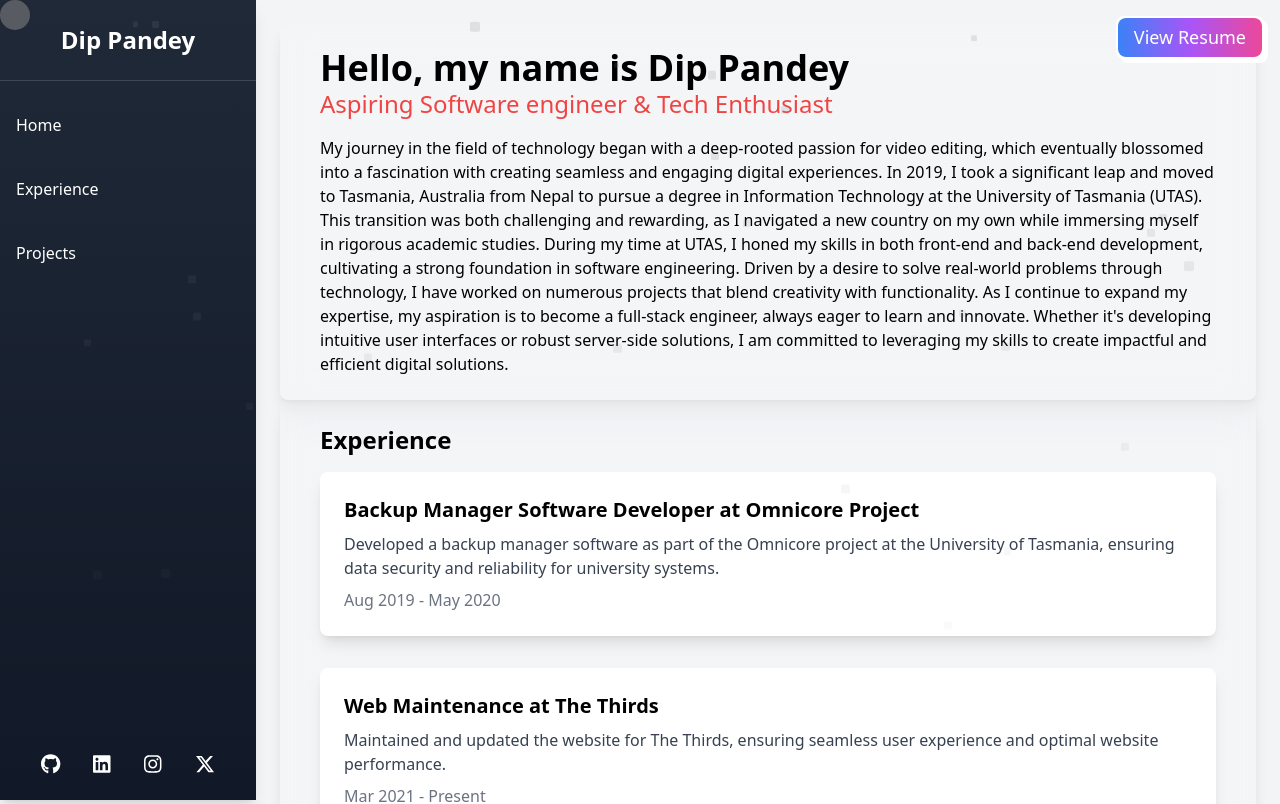
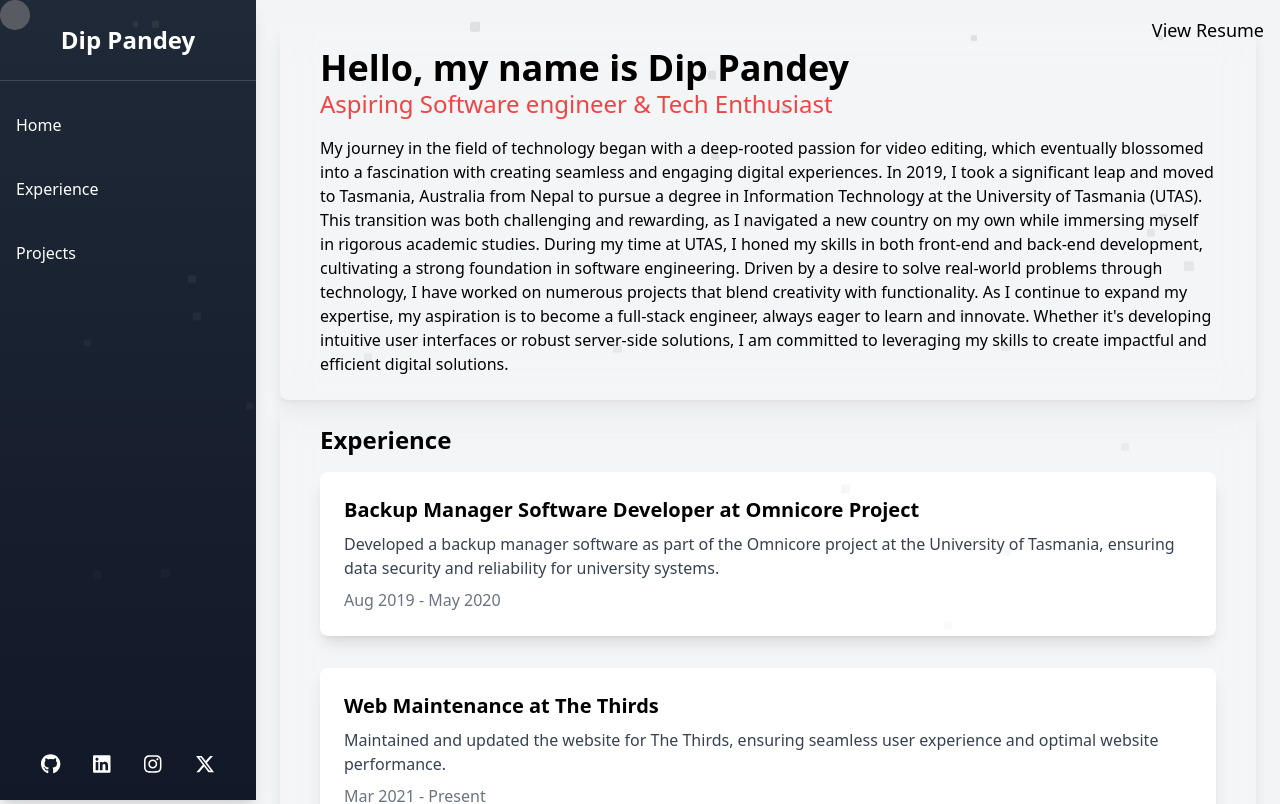
Before and after one commit to DipPandey/Dip-Portfolio-website, a Next.js app: page / in a window 1280 px wide. Shown: the top 804 px of the page. Built offline with nearby package versions, Linux system fonts and the light colour scheme.

Commit message:
Skeleton success

```diff
--- a/components/Resume.js
+++ b/components/Resume.js
@@ -1,20 +1,37 @@
+import { useState, useEffect } from 'react';
+
 const Resume = () => {
+    const [isHovered, setIsHovered] = useState(false);
+
+    useEffect(() => {
+        if (isHovered) {
+            const createDrop = () => {
+                const drop = document.createElement('div');
+                drop.className = 'drop';
+                drop.style.left = `${Math.random() * window.innerWidth}px`;
+                document.body.appendChild(drop);
+
+                setTimeout(() => {
+                    drop.remove();
+                }, 2000);
+            };
+
+            const interval = setInterval(createDrop, 100);
+            return () => clearInterval(interval);
+        }
+    }, [isHovered]);
+
     return (
         <div className="fixed top-0 right-0 m-4">
             <a
                 href="/Profile.pdf"
                 target="_blank"
                 rel="noopener noreferrer"
-                className="relative inline-block text-lg group"
+                className="relative text-lg group hover:text-blue-500"
+                onMouseEnter={() => setIsHovered(true)}
+                onMouseLeave={() => setIsHovered(false)}
             >
-                <span className="relative z-10 block px-4 py-2 overflow-hidden leading-tight text-white transition-colors duration-300 ease-out border-2 border-white rounded-lg group-hover:text-white">
-                    <span className="absolute inset-0 w-full h-full px-5 py-3 rounded-lg bg-gradient-to-r from-blue-500 via-purple-500 to-pink-500 group-hover:from-blue-500 group-hover:to-purple-500"></span>
-                    <span className="relative">View Resume</span>
-                </span>
-                <span
-                    className="absolute bottom-0 right-0 w-full h-full -mb-1 -mr-1 transition-all duration-200 ease-linear bg-white rounded-lg group-hover:mb-0 group-hover:mr-0"
-                    data-rounded="rounded-lg"
-                ></span>
+                View Resume
             </a>
         </div>
     );
```
